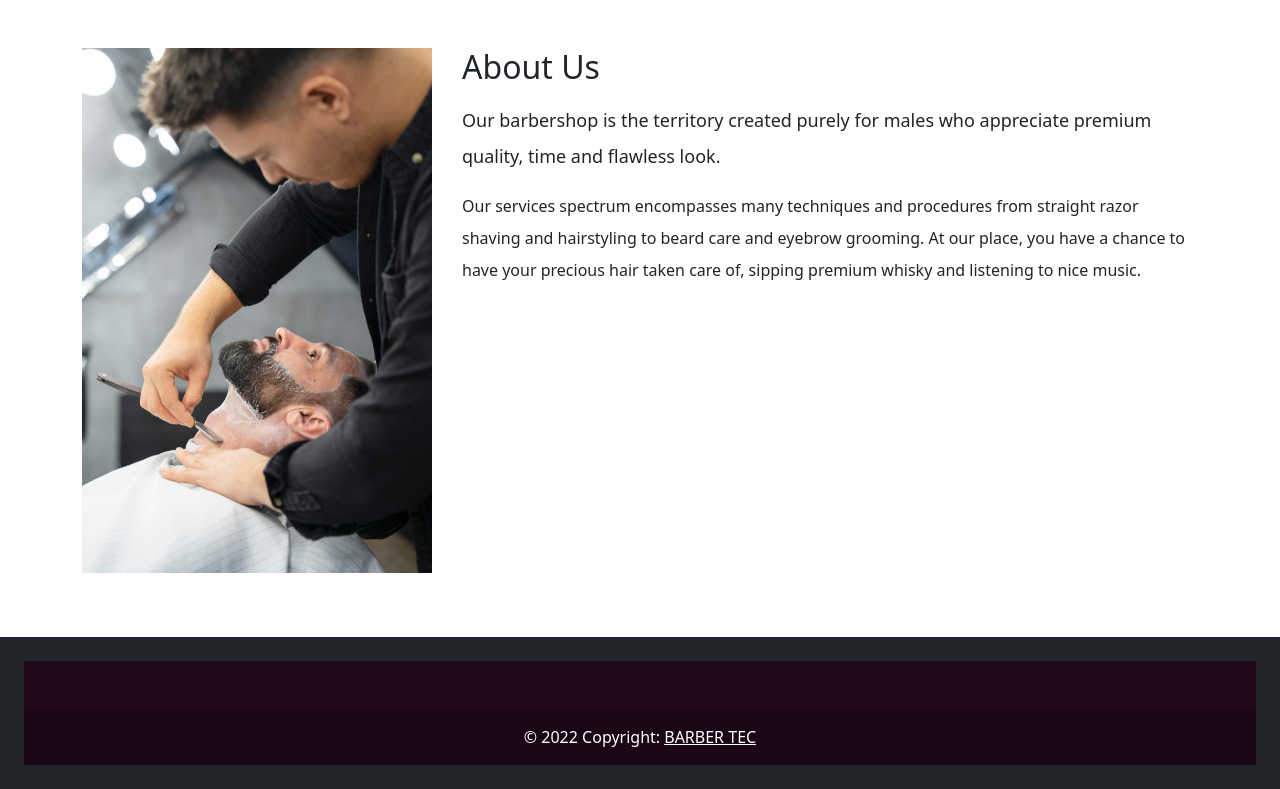
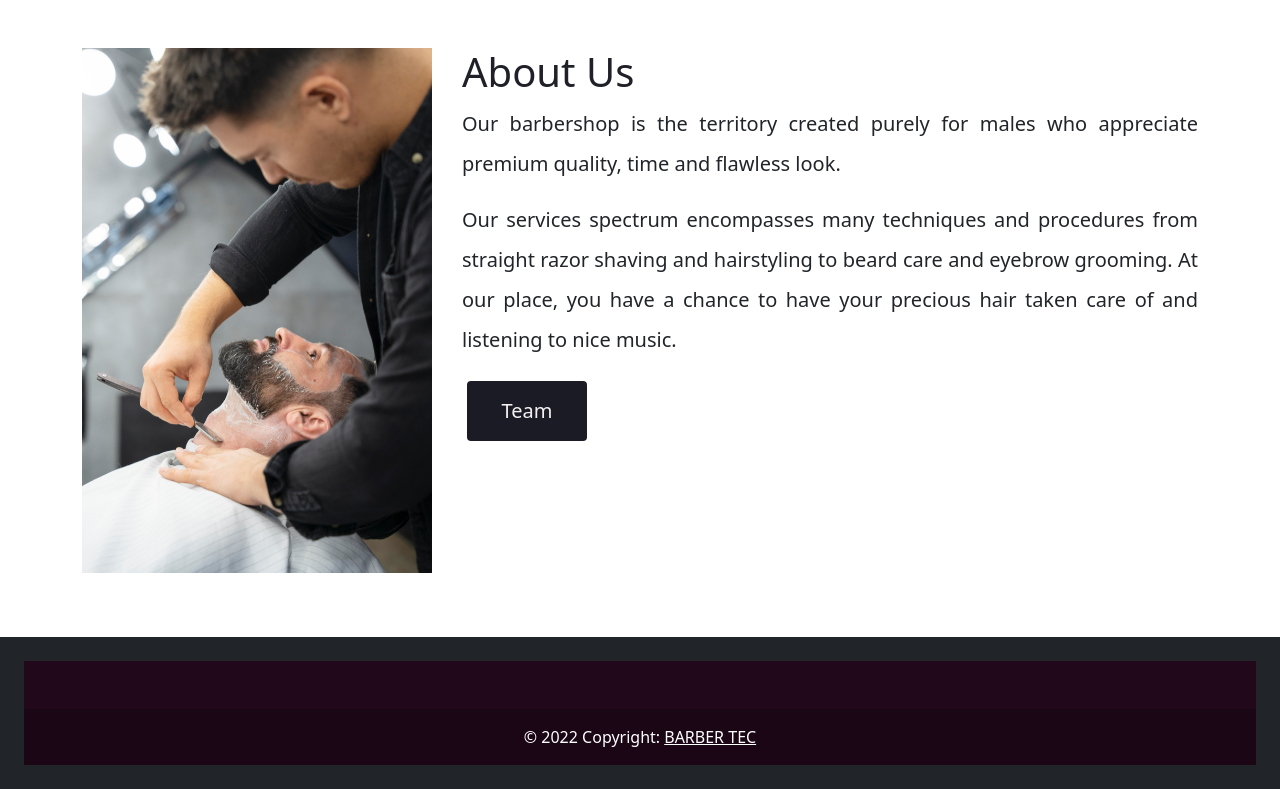
Before and after one commit to EricMoCa/FinalProyectWebDev, a PHP site: page /aboutus.html in a window 1280 px wide. Shown: the part 187-976 px from the top of the page. Run offline with PHP 8.4, Linux system fonts and the light colour scheme.

Commit message:
Update style.css
New buttons format

```diff
--- a/aboutus.html
+++ b/aboutus.html
@@ -73,7 +73,8 @@
             </div>
 
             <div class="col">
-                <h2 class="sc_title sc_title_regular about_us" style="margin-bottom:0.5em;">About Us</h2>
+                <!--<<h2 class="sc_title sc_title_regular about_us" style="margin-bottom:0.5em;">About Us</h2> -->
+                <h2 class="titlestyle">About Us</h2>
 
                 <div class="wpb_text_column wpb_content_element  sc_description">
                     <div class="wpb_wrapper">
@@ -85,13 +86,16 @@
 
                 <div class="wpb_text_column wpb_content_element ">
                     <div class="wpb_wrapper">
-                        <p class="text-justify" style="line-height: 200%">Our services spectrum encompasses many techniques and procedures
+                        <p class = "style1">Our services spectrum encompasses many techniques and procedures
                             from straight razor shaving and hairstyling to beard care and eyebrow grooming.
-                            At our place, you have a chance to have your precious hair taken care of, sipping
-                            premium whisky and listening to nice music.</p>
+                            At our place, you have a chance to have your precious hair taken care of and listening to nice music.</p>
                     </div>
+                    <!--  <a href="team.html" class="btn btn-secondary btn-lg" role="button"> Team</a>  -->
+                    <a href="team.html" > <button class="button" style="vertical-align:middle"><span> Team </span></button></a>
                 </div>
+
             </div>
+
 
         </div>
     </div>
--- a/style.css
+++ b/style.css
@@ -1,9 +1,58 @@
 
 .style1{
-    font-size: 18px;
+    font-size: 20px;
     line-height: 200%;
+    text-align: justify;
   }
 
- .style2 {
-    font-size: smaller;
+.titlestyle {
+    font-size: 40px;
+    color: #202029;
+    font: bold Arial ;
   }
+
+/*  -------------------------------------------------------------------- -*/
+/*  Button - About Us -*/
+/*     <a href="#" > <button class="button" style="vertical-align:middle"><span> Text </span></button></a>       */
+
+.button {
+    display: inline-block;
+    border-radius: 4px;
+    background-color: #1a1b25;
+    border: none;
+    color: #f5f0f0;
+    text-align: center;
+    font-size: 20px;
+    padding: 15px;
+    width: 120px;
+    transition: all 0.5s;
+    cursor: pointer;
+    margin: 5px;
+  }
+
+  .button span {
+    cursor: pointer;
+    display: inline-block;
+    position: relative;
+    transition: 0.5s;
+  }
+
+  .button span:after {
+    content: '\00bb';
+    position: absolute;
+    opacity: 0;
+    top: 0;
+    right: -20px;
+    transition: 0.5s;
+  }
+
+  .button:hover span {
+    padding-right: 25px;
+  }
+
+  .button:hover span:after {
+    opacity: 1;
+    right: 0;
+  }
+
+/*  -------------------------------------------------------------------- -*/
```
